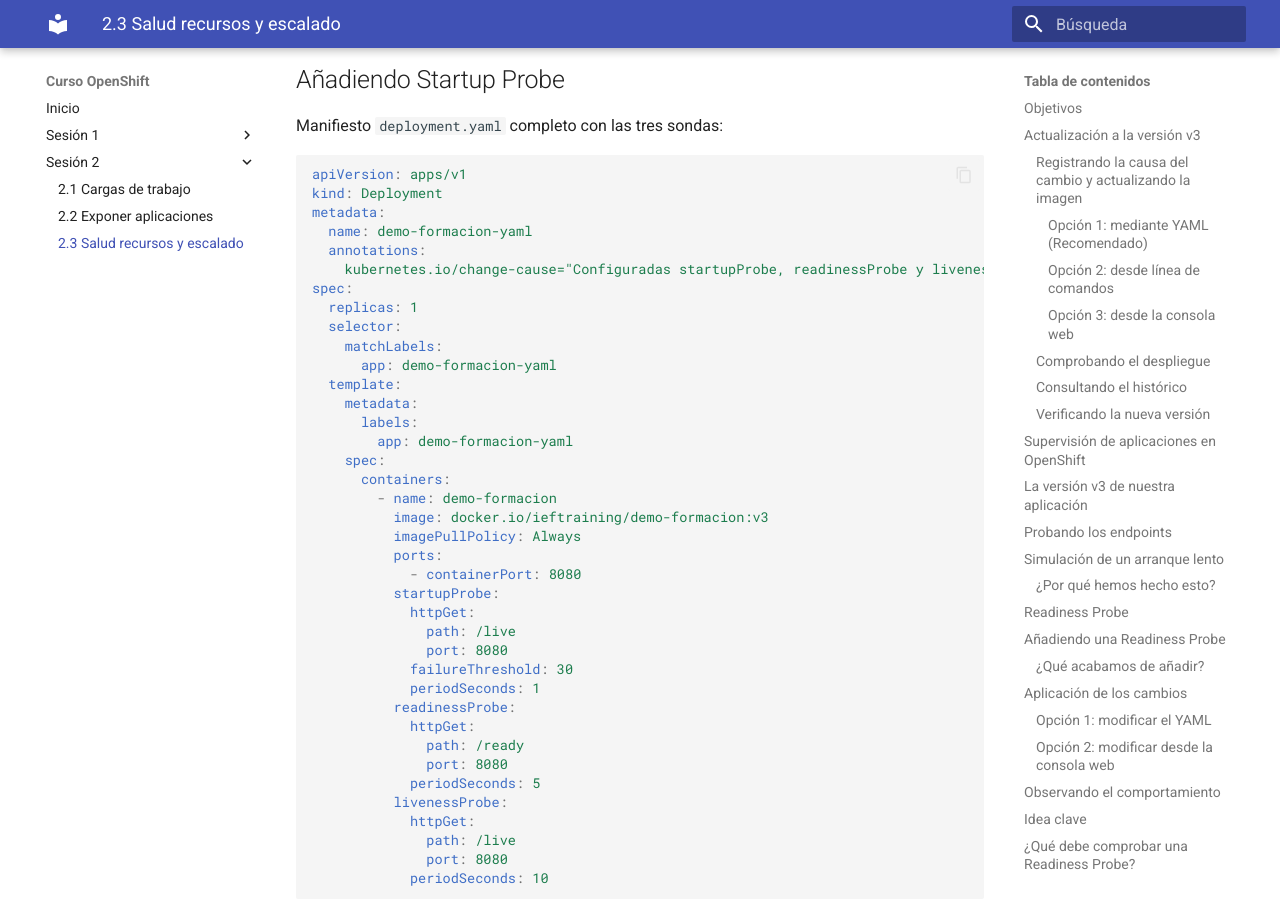
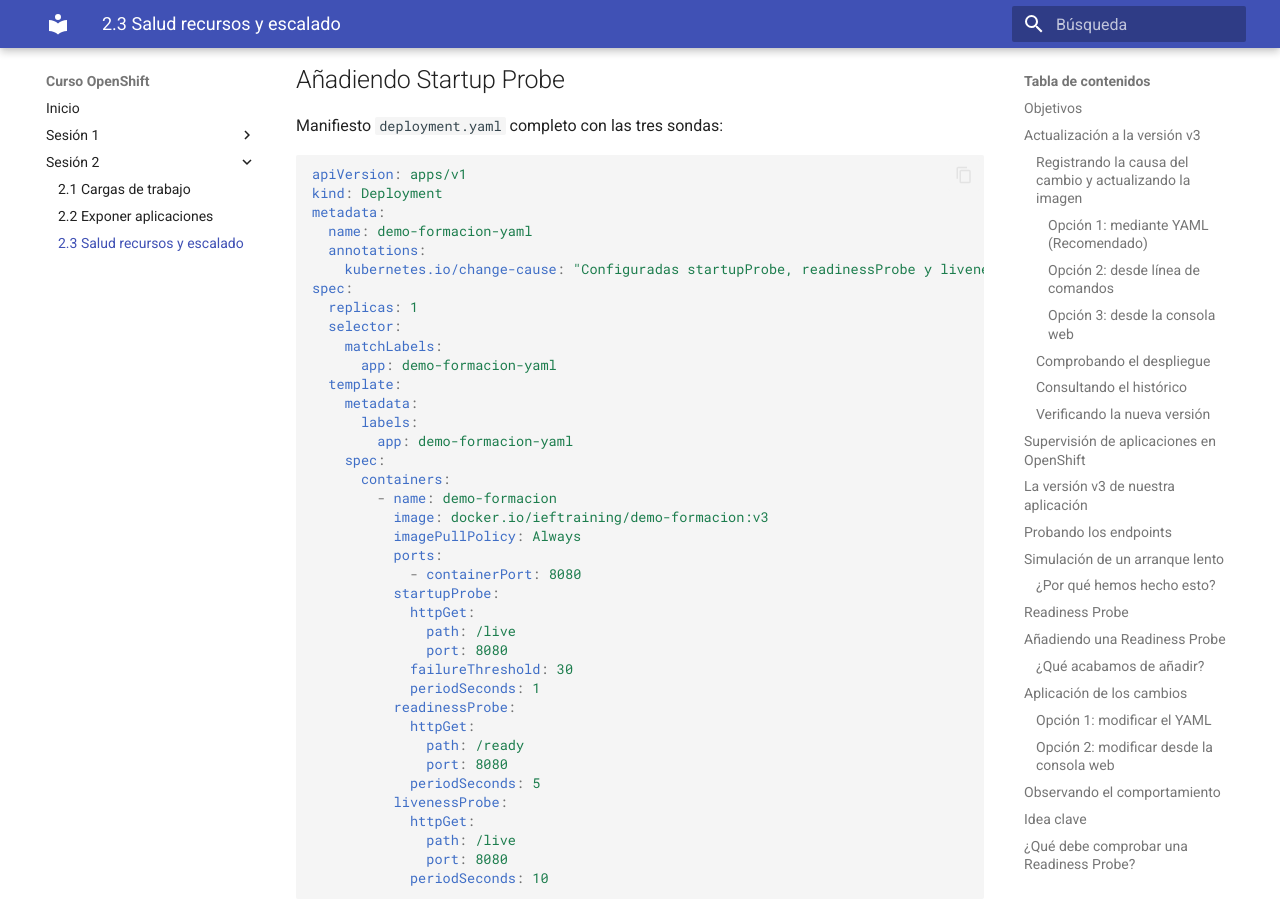
Before and after one commit to ieftraining/curso-openshift, an MkDocs documentation site: the page built from docs/sesion2/2.3 Salud recursos y escalado.md, in a window 1280 px wide and 900 px high, scrolled down 10605 px. Built offline with MkDocs 1.6.1 and Material for MkDocs 9.7.7, drawn with Linux system fonts in a browser that asks for light colours; some of the changed text lies outside the part shown.

Commit message:
Add files via upload

````diff
--- a/docs/sesion2/2.3 Salud recursos y escalado.md
+++ b/docs/sesion2/2.3 Salud recursos y escalado.md
@@ -78,7 +78,7 @@
   demo-formacion=docker.io/ieftraining/demo-formacion:v3
 
 oc annotate deployment/demo-formacion-yaml \
-  kubernetes.io/change-cause="Actualizacion a v3. Incorpora endpoints /version, /live y /ready para demostracion de probes." \
+  kubernetes.io/change-cause: "Actualizacion a v3. Incorpora endpoints /version, /live y /ready para demostracion de probes." \
   --overwrite
 ```
 
@@ -388,7 +388,7 @@
 metadata:
   name: demo-formacion-yaml
   annotations:
-    kubernetes.io/change-cause="Configuradas readinessProbe y livenessProbe"
+    kubernetes.io/change-cause: "Configuradas readinessProbe y livenessProbe"
 spec:
   replicas: 1
   selector:
@@ -480,7 +480,7 @@
 metadata:
   name: demo-formacion-yaml
   annotations:
-    kubernetes.io/change-cause="Configuradas startupProbe, readinessProbe y livenessProbe"
+    kubernetes.io/change-cause: "Configuradas startupProbe, readinessProbe y livenessProbe"
 spec:
   replicas: 1
   selector:
@@ -554,7 +554,7 @@
 metadata:
   name: demo-formacion-yaml
   annotations:
-    kubernetes.io/change-cause="Configurados recursos requests y limits"
+    kubernetes.io/change-cause: "Configurados recursos requests y limits"
 spec:
   replicas: 1
   selector:
````
